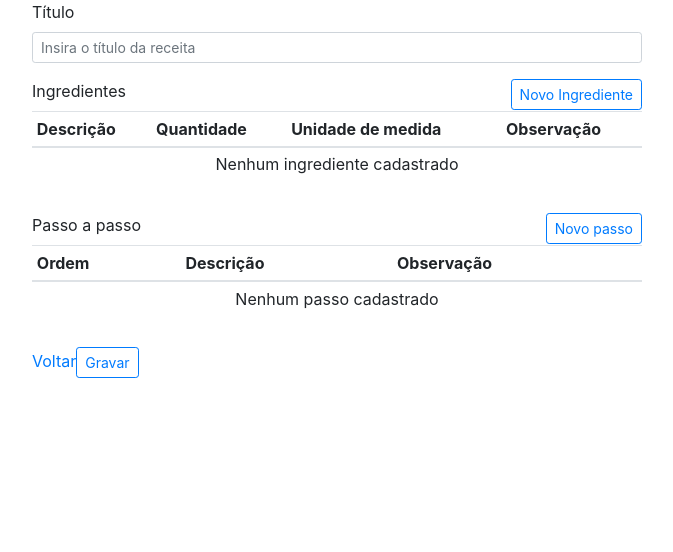
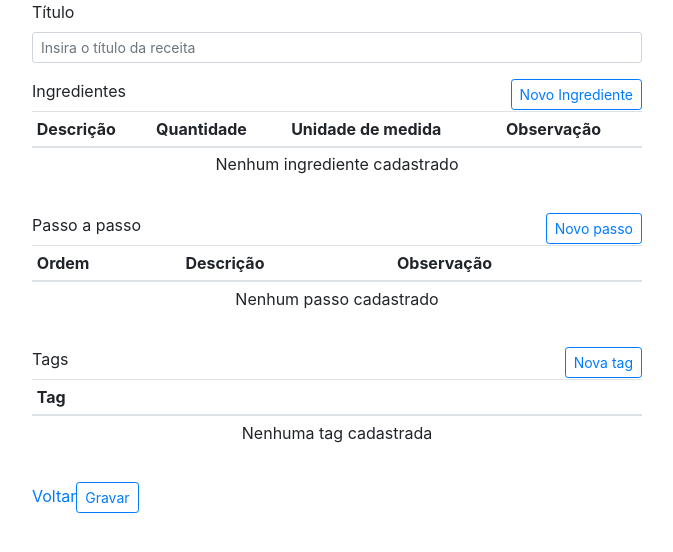
Before and after one commit to marlonluft/ReceitaRepository, a React (Create React App) app in the folder Receita.API/wwwroot/receita-web/: page /cadastrar in a window 1280 px wide. Shown: the top 552 px of the page, without its empty margins (303-976 px from the left). Built offline with nearby package versions, Linux system fonts and the light colour scheme.

Commit message:
Adição/listagem de tags ao cadastrar receita

```diff
--- /dev/null
+++ b/Receita.API/wwwroot/receita-web/src/Components/TagModel.js
@@ -0,0 +1,61 @@
+import React, { Component } from 'react';
+
+/* Layout */
+import { Button, Modal, ModalHeader, ModalBody, ModalFooter, Form, FormGroup, Label, Input } from 'reactstrap';
+
+class TagModel extends Component {
+
+    constructor(props) {
+        super(props);
+
+        this.state = this.initialState;
+    }
+
+    get initialState() {
+        return {
+            tag: ''
+        }
+    }
+
+    salvar = () => {
+        this.props.onSalvar(this.state.tag)
+        this.props.onClose();
+
+        this.setState(this.initialState)
+    }
+
+    render() {
+
+        const {
+            className,
+            exibir,
+            onClose,
+        } = this.props;
+
+        const {
+            tag
+        } = this.state
+
+        const closeBtn = <button className="close" onClick={onClose}>&times;</button>;
+
+        return (
+            <Modal isOpen={exibir} className={className}>
+                <ModalHeader close={closeBtn}>Tag</ModalHeader>
+                <ModalBody>
+                    <Form>
+                        <FormGroup>
+                            <Label for="txtTag">Tag</Label>
+                            <Input type="text" bsSize="sm" id="txtTag" placeholder="ex: Biscoito / bolo / torta" value={tag} onChange={(e) => this.setState({ tag: e.target.value })} />
+                        </FormGroup>
+                    </Form>
+                </ModalBody>
+                <ModalFooter>
+                    <Button color="primary" onClick={this.salvar}>Salvar</Button>
+                    <Button color="secondary" onClick={onClose}>Cancelar</Button>
+                </ModalFooter>
+            </Modal>
+        )
+    }
+}
+
+export default TagModel
--- a/Receita.API/wwwroot/receita-web/src/Views/CadastrarEditarReceitaView.js
+++ b/Receita.API/wwwroot/receita-web/src/Views/CadastrarEditarReceitaView.js
@@ -12,6 +12,7 @@ import { Row, Col, Form, FormGroup, Label, Input, Table, Button } from 'reactstr
 /* Components */
 import IngredienteModel from '../Components/IngredienteModel'
 import PassoModel from '../Components/PassoModel'
+import TagModel from '../Components/TagModel'
 
 import { GetEnumDescricao } from '../Util/Funcoes'
 import { EUnidadeMedida } from '../Util/Enumerador'
@@ -20,13 +21,15 @@ class CadastrarEditarReceitaView extends Component {
     state = {
         modal: {
             exibirIgrediente: false,
-            exibirPassos: false
+            exibirPassos: false,
+            exibirTags: false
         },
         receita: {
             id: null,
             titulo: "",
             listaIgredientes: [],
-            listaPassoAPasso: []
+            listaPassoAPasso: [],
+            tags: []
         }
     }
 
@@ -34,20 +37,11 @@ class CadastrarEditarReceitaView extends Component {
         this.props.onLoad()
     }
 
-    alterarModalIgredientes = (exibirIgrediente) => {
+    alterarModal = (modal) => {
         this.setState((state, props) => ({
             modal: {
                 ...state.model,
-                exibirIgrediente
-            }
-        }))
-    }
-
-    alterarModalPasso = (exibirPassos) => {
-        this.setState((state, props) => ({
-            modal: {
-                ...state.model,
-                exibirPassos
+                ...modal
             }
         }))
     }
@@ -90,6 +84,18 @@ class CadastrarEditarReceitaView extends Component {
         }))
     }
 
+    onSalvarTag = (tag) => {
+        var listaTags = this.state.receita.tags
+        listaTags.push(tag)
+
+        this.setState((state, props) => ({
+            receita: {
+                ...state.receita,
+                tags: listaTags
+            }
+        }))
+    }
+
     onGravar = () => {
         if (this.state.receita.id) {
             this.props.atualizarReceita(this.state.receita, () => this.props.history.push('/'))
@@ -117,7 +123,7 @@ class CadastrarEditarReceitaView extends Component {
                                     <Label for="txtIngredientes">Ingredientes</Label>
                                 </Col>
                                 <Col sm={6} className="text-right">
-                                    <Button outline color="primary" size="sm" onClick={() => this.alterarModalIgredientes(true)}>Novo Ingrediente</Button>
+                                    <Button outline color="primary" size="sm" onClick={() => this.alterarModal({ exibirIgrediente: true })}>Novo Ingrediente</Button>
                                 </Col>
                             </Row>
 
@@ -156,7 +162,7 @@ class CadastrarEditarReceitaView extends Component {
                                     <Label for="txtPassoAPasso">Passo a passo</Label>
                                 </Col>
                                 <Col sm={6} className="text-right">
-                                    <Button outline color="primary" size="sm" onClick={() => this.alterarModalPasso(true)}>Novo passo</Button>
+                                    <Button outline color="primary" size="sm" onClick={() => this.alterarModal({ exibirPassos: true })}>Novo passo</Button>
                                 </Col>
                             </Row>
 
@@ -187,14 +193,48 @@ class CadastrarEditarReceitaView extends Component {
                                 </tbody>
                             </Table>
                         </FormGroup>
+                        <FormGroup>
+                            <Row>
+                                <Col sm={6}>
+                                    <Label for="txtTags">Tags</Label>
+                                </Col>
+                                <Col sm={6} className="text-right">
+                                    <Button outline color="primary" size="sm" onClick={() => this.alterarModal({ exibirTags: true })}>Nova tag</Button>
+                                </Col>
+                            </Row>
+
+                            <Table id="txtTags" size="sm" responsive>
+                                <thead>
+                                    <tr>
+                                        <th>Tag</th>
+                                    </tr>
+                                </thead>
+                                <tbody>
+                                    {
+                                        (receita.tags.length > 0) ?
+                                            receita.tags.map((tag, key) => (
+                                                <tr key={key}>
+                                                    <td>{tag}</td>
+                                                </tr>
+                                            ))
+                                            :
+                                            <tr className="text-center">
+                                                <td>Nenhuma tag cadastrada</td>
+                                            </tr>
+                                    }
+
+                                </tbody>
+                            </Table>
+                        </FormGroup>
                     </Form>
 
                     <Link to={'/'}>Voltar</Link>
                     <Button outline color="primary" size="sm" onClick={this.onGravar}>Gravar</Button>
                 </Col>
 
-                <IngredienteModel exibir={modal.exibirIgrediente} onClose={() => this.alterarModalIgredientes(false)} onSalvar={this.onSalvarIngrediente}></IngredienteModel>
-                <PassoModel exibir={modal.exibirPassos} onClose={() => this.alterarModalPasso(false)} onSalvar={this.onSalvarPasso}></PassoModel>
+                <IngredienteModel exibir={modal.exibirIgrediente} onClose={() => this.alterarModal({ exibirIgrediente: false })} onSalvar={this.onSalvarIngrediente}></IngredienteModel>
+                <PassoModel exibir={modal.exibirPassos} onClose={() => this.alterarModal({ exibirPassos: false })} onSalvar={this.onSalvarPasso}></PassoModel>
+                <TagModel exibir={modal.exibirTags} onClose={() => this.alterarModal({ exibirTags: false })} onSalvar={this.onSalvarTag}></TagModel>
             </Row>);
     }
 }
```
